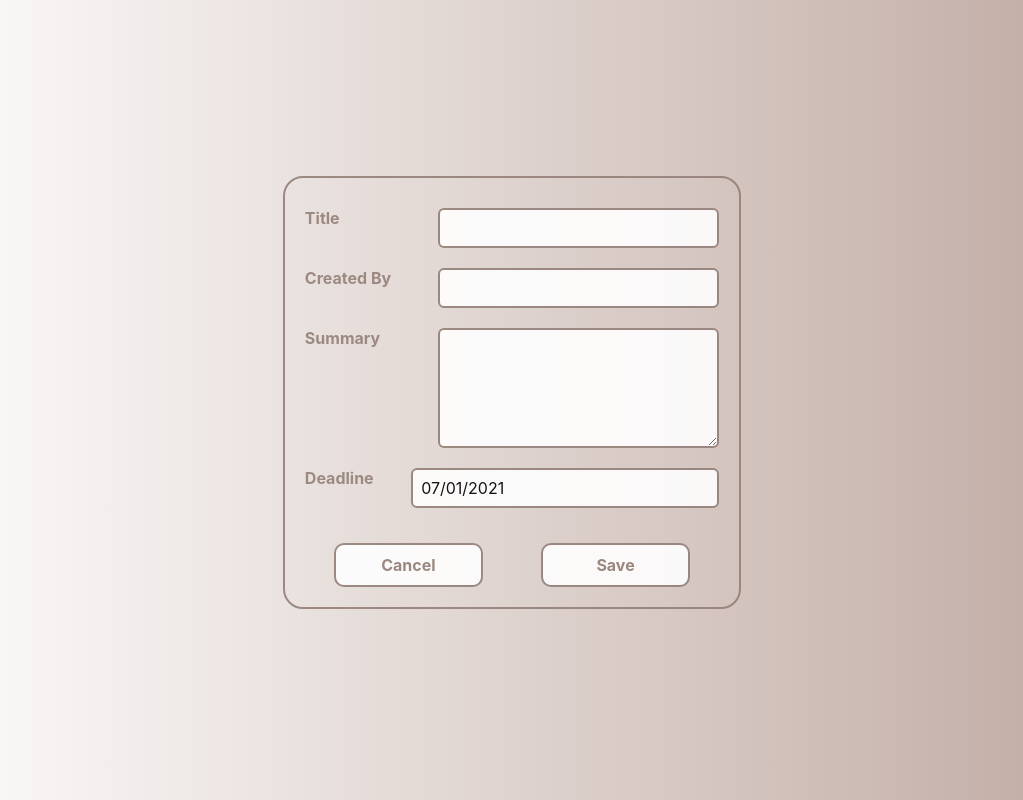
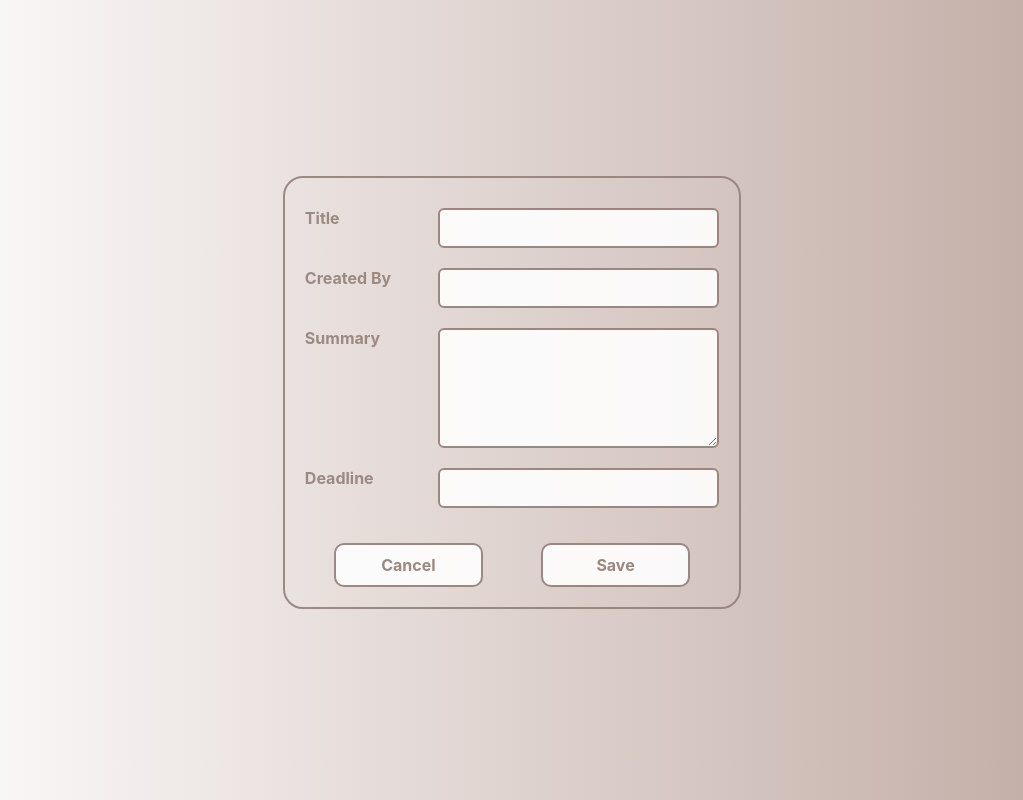
Before and after one commit to DevanshiGarg08/React-practice, a React (Create React App) app in the folder todo_task/: page /create in a window 1280 px wide. Shown: the whole page, without its empty margins (128-1151 px from the left). Built offline with nearby package versions, Linux system fonts and the light colour scheme.

Commit message:
date error

```diff
--- a/todo_task/package.json
+++ b/todo_task/package.json
@@ -7,7 +7,6 @@
     "@testing-library/react": "^11.2.7",
     "@testing-library/user-event": "^12.8.3",
     "react": "^17.0.2",
-    "react-datepicker": "^4.1.1",
     "react-dom": "^17.0.2",
     "react-router-dom": "^5.2.0",
     "react-scripts": "4.0.3",
--- a/todo_task/src/components/Form/TodoForm.js
+++ b/todo_task/src/components/Form/TodoForm.js
@@ -3,8 +3,7 @@ import { Component } from "react";
 import { Link } from "react-router-dom";
 import { withRouter } from "react-router";
 import { v4 as uuidv4 } from "uuid";
-import DatePicker from "react-datepicker";
-import "react-datepicker/dist/react-datepicker.css";
+
 class TodoForm extends Component {
   constructor() {
     super();
@@ -13,7 +12,7 @@ class TodoForm extends Component {
       createdBy: "",
       dateOfCreation: null,
       summary: "",
-      deadline: new Date(),
+      deadline: "",
     };
   }
 
@@ -35,10 +34,10 @@ class TodoForm extends Component {
     });
   }
 
-  setDeadline(date) {
+  setDeadline(event) {
     this.setState(
       {
-        deadline: date,
+        deadline: event.target.value,
       },
       () => {
         console.log(`this.state.deadline`, this.state.deadline);
@@ -94,10 +93,7 @@ class TodoForm extends Component {
             </div>
             <div className="todo-form__controls">
               <label>Deadline</label>
-              <DatePicker
-                selected={this.state.deadline}
-                onChange={this.setDeadline.bind(this)}
-              ></DatePicker>
+              <input type="text" onChange={this.setDeadline.bind(this)}></input>
             </div>
             <div
               style={{
```
